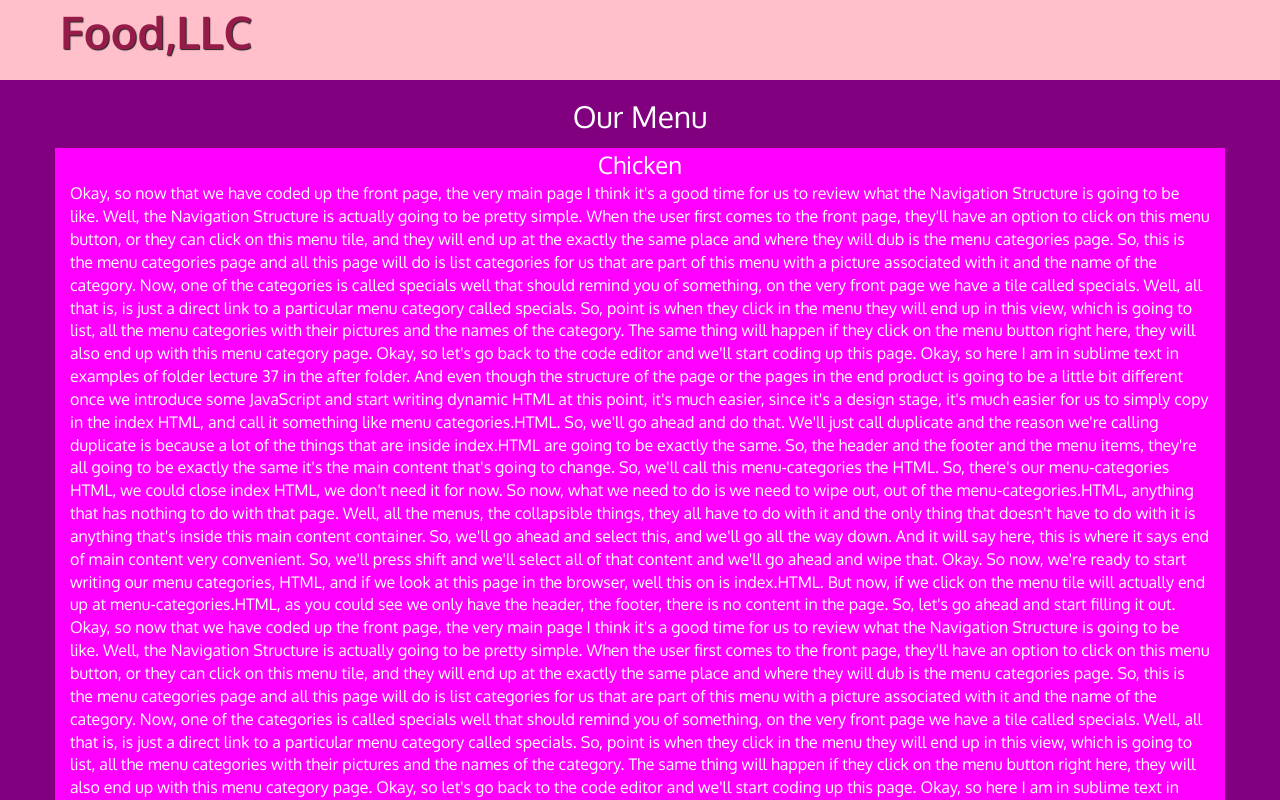
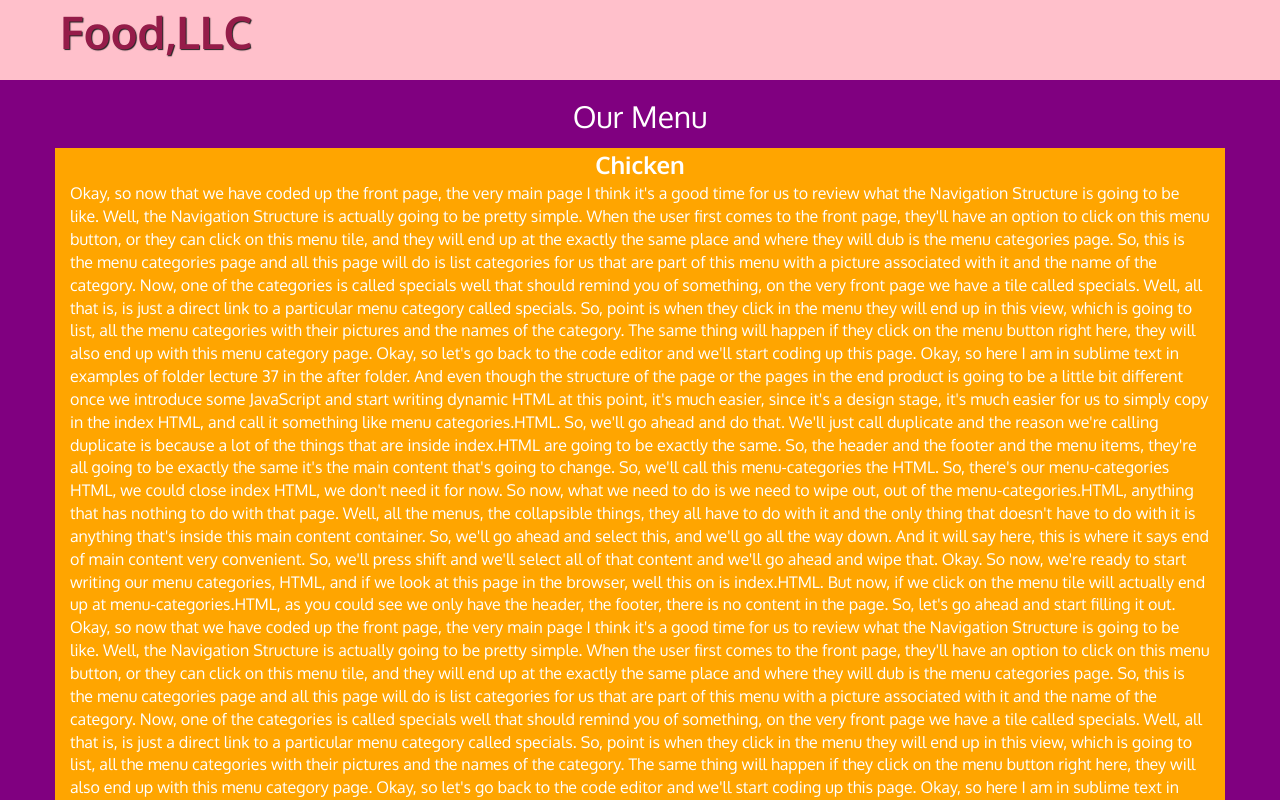
Before and after one commit to RishikaKhanna/HTMLcourse_assign, a plain HTML site: page module3_assign/index.html in a window 1280 px wide. Shown: the top 800 px of the page. Drawn offline with Linux system fonts and the light colour scheme.

Commit message:
Update style.css

```diff
--- a/module3_assign/css/style.css
+++ b/module3_assign/css/style.css
@@ -38,13 +38,14 @@ body{
 	background: #E7E7E7;
 }
 #main-content{
-	background: #FF00FF;
-	height:1000px
+	background: orange;
+	font-color:blue;
 }
 #menu-title{
 	margin-bottom:15px;
 }
 #chicken{
 	font-size:1.5em;
-	font-color:yellow;
+	font-color:black;
+	font-weight:bold;
 }
```
